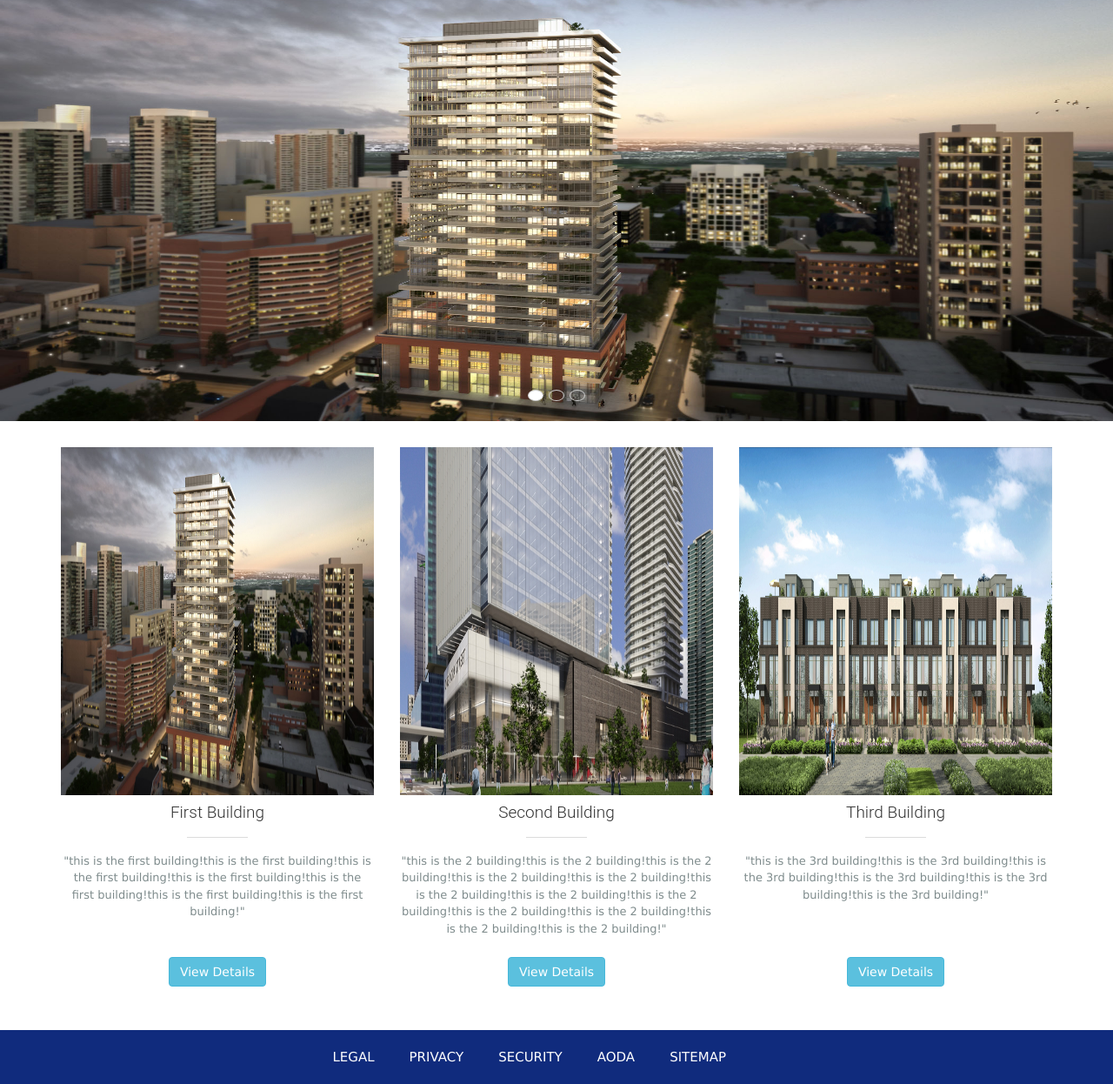
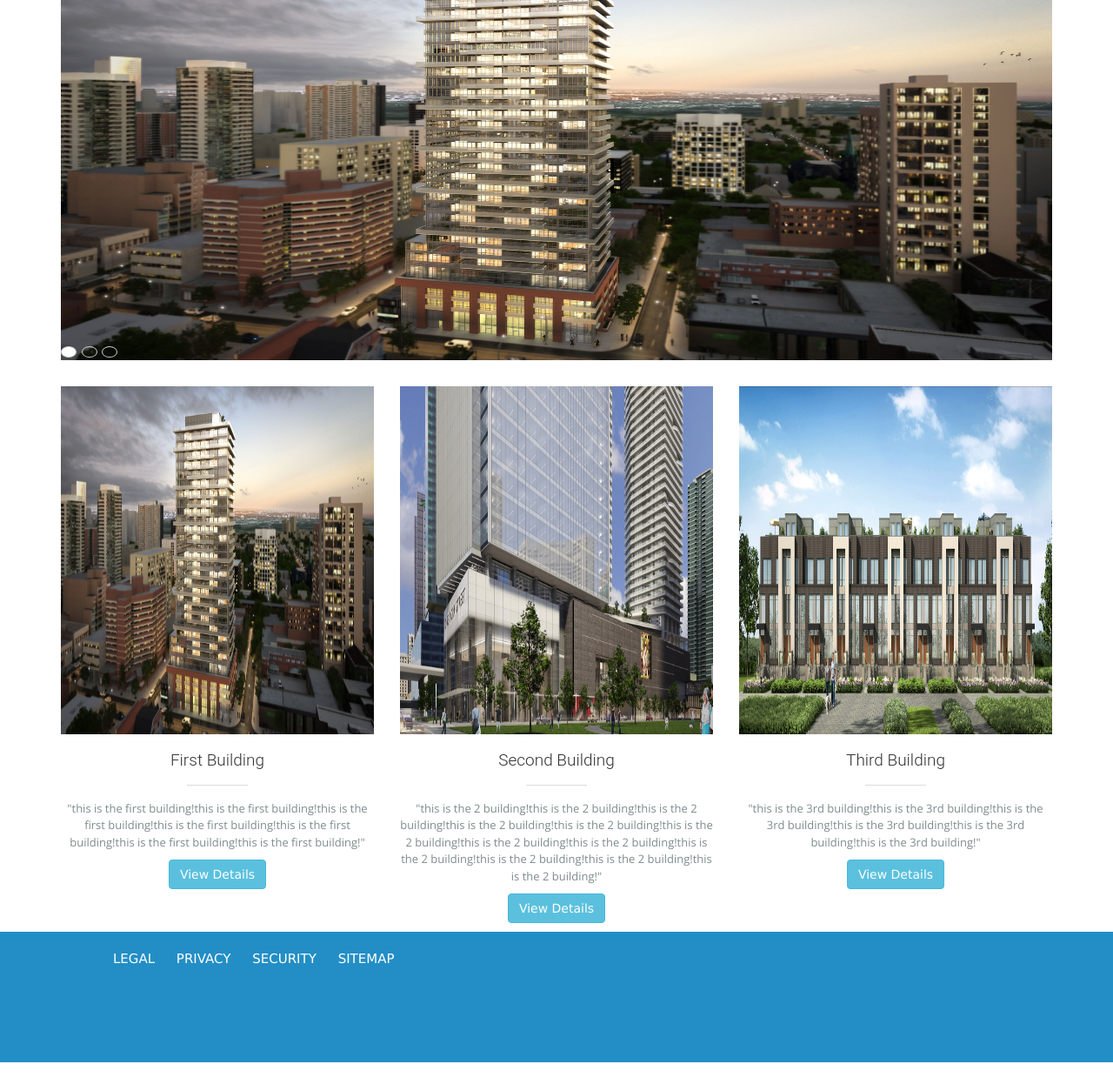
Before and after one commit to francislyq/unoapp_test_2, a plain HTML site: page index.html in a window 1280 px wide. Shown: the part 66-1312 px from the top of the page at 87% size. After the commit the page ends 1287 px from the top, so only its background shows below. Drawn offline with nearby package versions, Linux system fonts and the light colour scheme.

Commit message:
Restyle the page

```diff
--- a/css/styles.css
+++ b/css/styles.css
@@ -1,45 +1,69 @@
+/* ================================================== */
+/* RESETS && DEFAULTS */
+/* ================================================== */
+* {
+	box-sizing: border-box;
+}
 
-#myBody {
+html, body {
+	margin: 0;
+	padding: 0;
+}
+
+html {
+}
+
+body {
+	background-color: #F1F2F3;
+}
+
+h1, h2, h3, h4, h5, h6 {
+	font-family: 'Open Sans', sans-serif;
+	font-weight: 600;
+	margin: 0;
+	padding: 0;
+	color: #222222;
+}
+
+p {
+	font-family: 'Open Sans', sans-serif;
+  font-size: 13px;
+  text-align: center;
+  color: #7F8C8D;
+}
+
+/* ================================================== */
+/* LAYOUT STYLES */
+/* ================================================== */
+
+/* GENERAL LAYOUT STYLES */
+
+/*Navbar style*/
+.mynavbar {
+  color:#238EC5;
+  border-radius:0;
   background-color: white;
 }
 
-#myNavbar {
-  margin: 0 auto;
-  background-color: white;
-  border-style: none;
-}
-
-#myNavbar ul li a {
-  color: #238EC5;
-}
-
-#myNavbar ul li a:visited{
-  background-color: #102B7D;
-}
-
-#myNavbar ul li a:hover {
-  background-color: #10687D;
-}
-
-#toggle-button {
+.mynavbar .navbar-toggle {
   background-color: #238EC5;
 }
 
-#img-slider {
-  width: 100%;
-  height: 500px;
+.mynavbar .navbar-toggle .icon-bar {
+  background-color:#eeeeee;
+}
+
+/*section style*/
+/*slider*/
+#mycontent {
+  max-width: none;
   margin: 0 auto;
 }
 
-.mySlides {
+.myslides {
   width: 100%;
   height: 500px;
-  display: none;
-}
-
-#content {
-  max-width: 100%;
-  margin: 0 auto;
+  padding-bottom: 20px;
 }
 
 .w3-left, .w3-right, .w3-badge {
@@ -52,37 +76,14 @@
   padding:0;
 }
 
-.section {
-  padding: 30px 0;
+/*article*/
+.myimg {
+  width: 100%;
+  height: 400px;
+  margin: 10px 0;
 }
 
-.section .row {
-  margin-left: -15px;
-  margin-right: -15px;
-}
-
-#first-building {
-  width: 100%;
-  height: 400px;
-	background-size:100% 100%;
-  background-image: url("../img/bg_image_1.jpg");
-}
-
-#second-building {
-  width: 100%;
-  height: 400px;
-  background-size:100% 100%;
-  background-image: url("../img/bg_image_2.jpg");
-}
-
-#third-building {
-  width: 100%;
-  height: 400px;
-  background-size:100% 100%;
-  background-image: url("../img/bg_image_3.jpg");
-}
-
-.block-body h2 {
+.blockheader {
   font-family: "roboto";
   font-weight: 300;
   font-size: 19px;
@@ -96,41 +97,40 @@
   background-color: #DBDBDB;
 }
 
-.block-body p {
-  font-size: 13px;
-  text-align: center;
-  color: #7F8C8D;
-  height: 100px;
+/*footer style*/
+.mainfooter {
+  background-color: #238EC5;
+  margin-top: 10px;
 }
 
-.section button {
-  text-align: center;
-  margin: 20px auto;
-}
-
-.mainfooter {
-  background-color: #102B7D;
-}
-
-.mainfooter ul {
-  display: inline-block;
-  margin: 0 auto;
-}
-
-.mainfooter ul li a {
-  padding: 20px 20px;
-  margin: 0 auto;
+.footerlist {
+  margin: 10px;
+  list-style: none;
   color: #fff;
-  text-decoration: none;
   float: left;
 }
 
-.mainfooter ul li a:hover, .mainfooter ul li a:visited {
-  background-color: #238EC5;
+.footerlist li {
+  display: block;
+  padding: 10px;
 }
 
-@media screen and (min-width: 600px) {
-  .mainfooter ul li {
-    display: inline;
+.footerlist li a {
+  text-decoration: none;
+}
+
+.footerlist li a:hover, .footerlist li a:visited {
+}
+
+/*desktop*/
+@media screen and (min-width: 764px) {
+
+  .mainfooter {
+    height: 150px;
   }
+
+  .footerlist li {
+      display: inline-block;
+  }
+
 }
--- a/index.html
+++ b/index.html
@@ -16,18 +16,18 @@
 	<script src="./js/scripts.js"></script>
 </head>
 
-<body id="myBody">
-	<nav id="myNavbar" class="navbar navbar-inverse">
+<body>
+	<nav class="navbar navbar-fixed-top mynavbar">
 	  <div class="container-fluid">
 	    <div class="navbar-header">
-	      <button id="toggle-button" type="button" class="navbar-toggle" data-toggle="collapse" data-target="#myNavbarLink">
+	      <button type="button" class="navbar-toggle" data-toggle="collapse" data-target=".navbar-collapse">
 	        <span class="icon-bar"></span>
 	        <span class="icon-bar"></span>
 	        <span class="icon-bar"></span>
 	      </button>
-	      <img id="brand" class="navbar-brand" href="#" src="./img/menkes.png">
+	      <img class="navbar-brand" href="#" src="./img/menkes.png">
 	    </div>
-	    <div class="collapse navbar-collapse" id="myNavbarLink">
+	    <div class="collapse navbar-collapse" >
 	      <ul class="nav navbar-nav navbar-right">
 			    <li class="active"><a href="#">ABOUT US</a></li>
 			    <li><a href="#">PROJECTS</a></li>
@@ -38,27 +38,25 @@
 	  </div>
 	</nav>
 
-	<div id="img-slider" class="row">
-		<div id="content" class="w3-content w3-display-container">
-		  <img class="mySlides" src="../img/bg_image_1.jpg">
-		  <img class="mySlides" src="../img/bg_image_2.jpg">
-		  <img class="mySlides" src="../img/bg_image_3.jpg">
-		  <div class="w3-center w3-section w3-large w3-text-white w3-display-bottomleft" style="width:100%">
+	<div class="section">
+		<div class="container">
+
+			<div id="mycontent" class="w3-content w3-display-container">
+				<img class="myslides" src="../img/bg_image_1.jpg">
+				<img class="myslides" src="../img/bg_image_2.jpg">
+				<img class="myslides" src="../img/bg_image_3.jpg">
+				<div class="w3-center w3-section w3-large w3-text-white w3-display-bottomleft">
 					<span class="w3-badge demo w3-border w3-transparent w3-hover-white" onclick="currentDiv(1)"></span>
 					<span class="w3-badge demo w3-border w3-transparent w3-hover-white" onclick="currentDiv(2)"></span>
 					<span class="w3-badge demo w3-border w3-transparent w3-hover-white" onclick="currentDiv(3)"></span>
 				</div>
 			</div>
-	</div>
 
-	<div class="section">
-		<div class="container">
 			<div class="row">
 				<div class="col-md-4">
-					<div id="first-building">
-					</div>
-					<div class="block-body">
-						<h2>First Building</h2>
+					<img class="myimg" src="../img/bg_image_1.jpg">
+					<div>
+						<h2 class="blockheader">First Building</h2>
 						<div class="line-subtitle"></div>
 						<p>
 							"this is the first building!this is the first building!this is the first building!this is the first building!this is the first building!this is the first building!this is the first building!"
@@ -67,10 +65,9 @@
 					<button type="button" class="btn btn-info center-block">View Details</button>
 				</div>
 				<div class="col-md-4">
-					<div id="second-building">
-					</div>
-					<div class="block-body">
-						<h2>Second Building</h2>
+					<img class="myimg" src="../img/bg_image_2.jpg">
+					<div>
+						<h2 class="blockheader">Second Building</h2>
 						<div class="line-subtitle"></div>
 						<p>
 							"this is the 2 building!this is the 2 building!this is the 2 building!this is the 2 building!this is the 2 building!this is the 2 building!this is the 2 building!this is the 2 building!this is the 2 building!this is the 2 building!this is the 2 building!this is the 2 building!"
@@ -79,10 +76,9 @@
 					<button type="button" class="btn btn-info center-block">View Details</button>
 				</div>
 				<div class="col-md-4">
-					<div id="third-building">
-					</div>
-					<div class="block-body">
-						<h2>Third Building</h2>
+					<img class="myimg" src="../img/bg_image_3.jpg">
+					<div>
+						<h2 class="blockheader">Third Building</h2>
 						<div class="line-subtitle"></div>
 						<p>
 							"this is the 3rd building!this is the 3rd building!this is the 3rd building!this is the 3rd building!this is the 3rd building!this is the 3rd building!"
@@ -97,16 +93,13 @@
 	<footer class="mainfooter">
 		<div class="container">
 			<div class="row">
-				<div class="col-md-3">
-				</div>
-				<ul class="col-md-6">
+				<div class="col-md-6">
+					<ul class="footerlist">
 						<li><a href="#">LEGAL</a></li>
 						<li><a href="#">PRIVACY</a></li>
 						<li><a href="#">SECURITY</a></li>
-					<li><a href="#">AODA</a></li>
 						<li><a href="#">SITEMAP</a></li>
 					</ul>
-				<div class="col-md-3">
 				</div>
 			</div>
 		</div>
--- a/js/scripts.js
+++ b/js/scripts.js
@@ -10,7 +10,7 @@ function currentDiv(n) {
 
 function showDivs(n) {
   var i;
-  var x = document.getElementsByClassName("mySlides");
+  var x = document.getElementsByClassName("myslides");
   var dots = document.getElementsByClassName("demo");
   if (n > x.length) {
     slideIndex = 1
```
Lines whose indentation alone changed are shown as unchanged.
